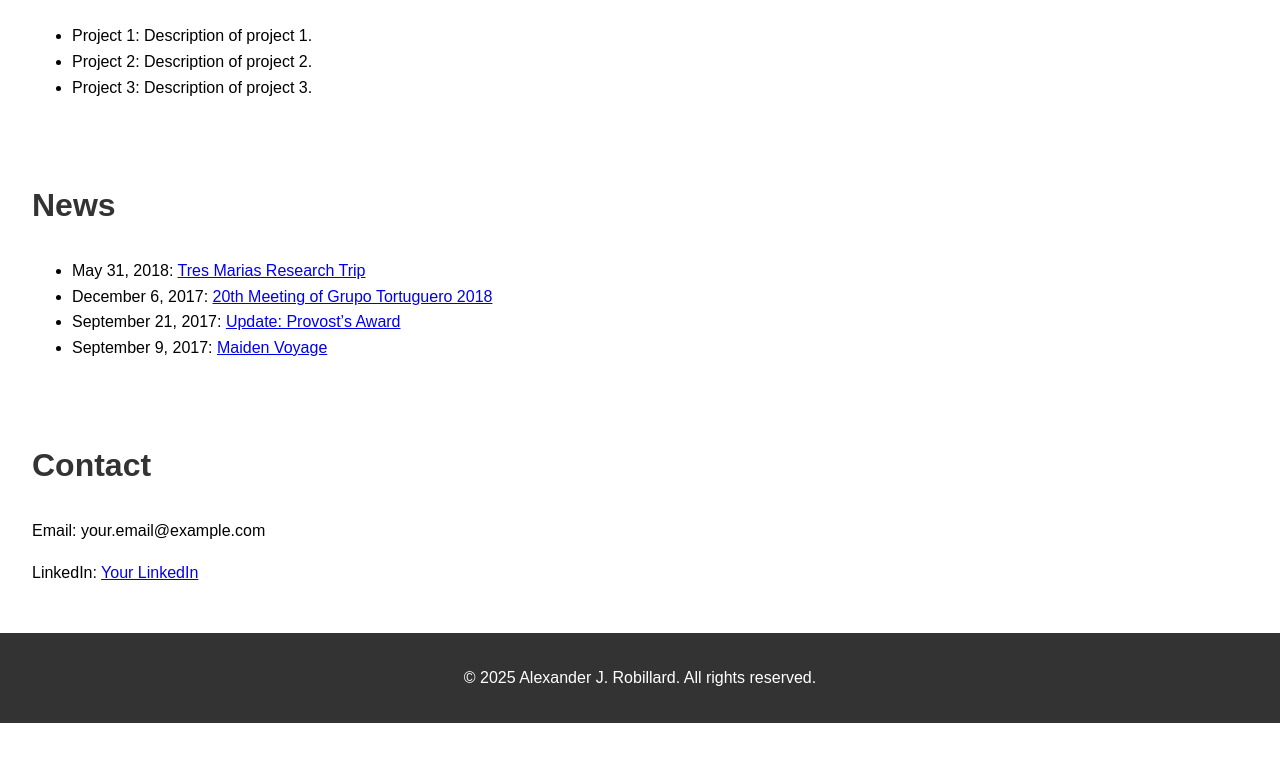
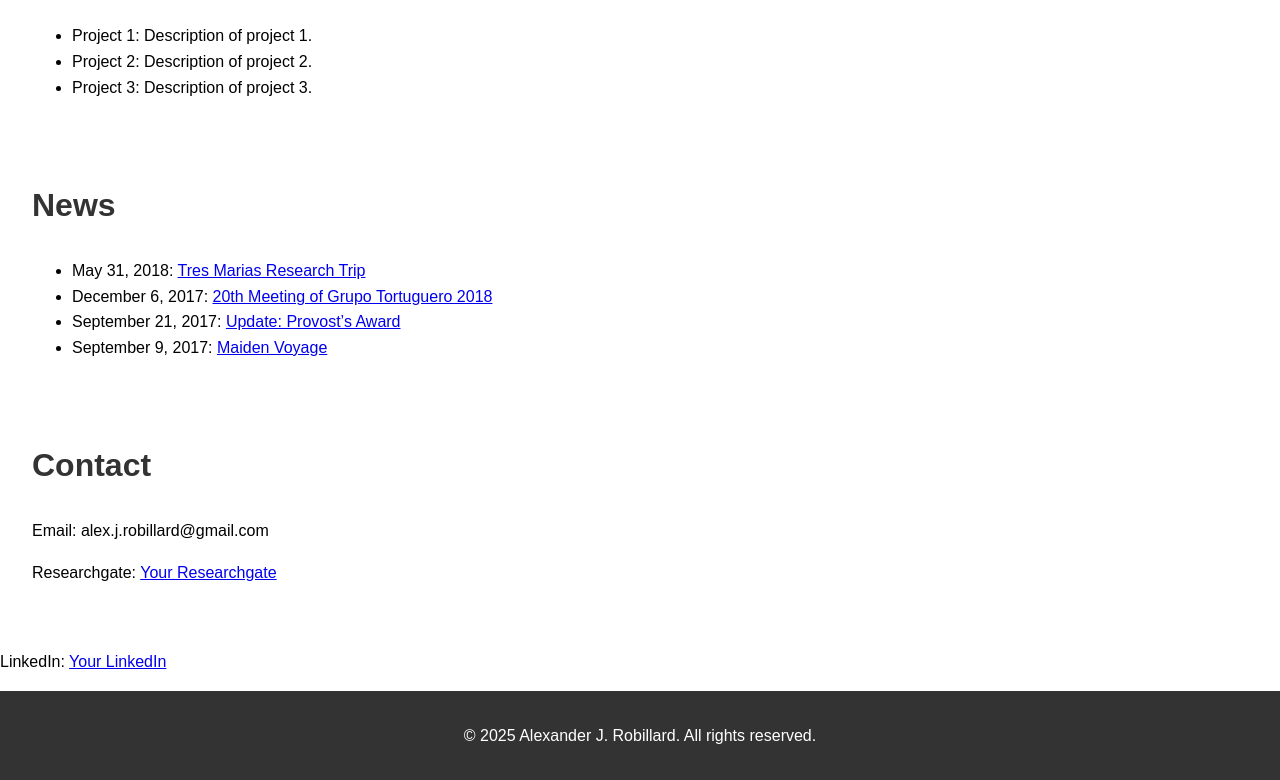
Before and after one commit to RobillardA/RobillardA.github.io, a plain HTML site: page index.html in a window 1280 px wide. Shown: the part 1026-1806 px from the top of the page. Before the commit the page ends 1749 px from the top, so only its background shows below. Drawn offline with Linux system fonts and the light colour scheme.

Commit message:
Update index.html

```diff
--- a/index.html
+++ b/index.html
@@ -56,8 +56,10 @@
 
     <section id="contact">
         <h2>Contact</h2>
-        <p>Email: your.email@example.com</p>
-        <p>LinkedIn: <a href="https://linkedin.com/in/yourprofile">Your LinkedIn</a></p>
+        <p>Email: alex.j.robillard@gmail.com</p>
+	<p>Researchgate: <a href="https://www.researchgate.net/profile/Alexander-Robillard?ev=hdr_xprf">Your Researchgate</a></p>
+    </section>
+        <p>LinkedIn: <a href="https://www.linkedin.com/in/alexander-robillard-ph-d-17a6521bb/">Your LinkedIn</a></p>
     </section>
 
     <footer>
```
